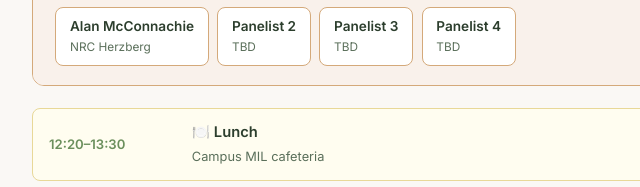
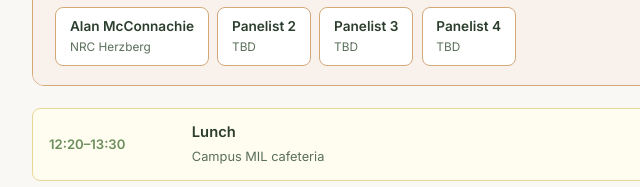
Before and after one commit to eartigau/caiw2026, a plain HTML site: page schedule.html in a window 1280 px wide. Shown: the part 1513-1700 px from the top of the page, 182-822 px from the left. Drawn offline with nearby package versions, Linux system fonts and the light colour scheme.

Commit message:
Update CAIW 2026 website [2026-05-20]

```diff
--- a/schedule.html
+++ b/schedule.html
@@ -272,7 +272,7 @@ nav {
 <div class="slot slot-lunch">
   <div class="slot-time">12:20–13:30</div>
   <div class="slot-content">
-    <div class="slot-label">🍽️ Lunch</div>
+    <div class="slot-label"> Lunch</div>
     <div class="slot-sub">Campus MIL cafeteria</div>
   </div>
 </div>
```
